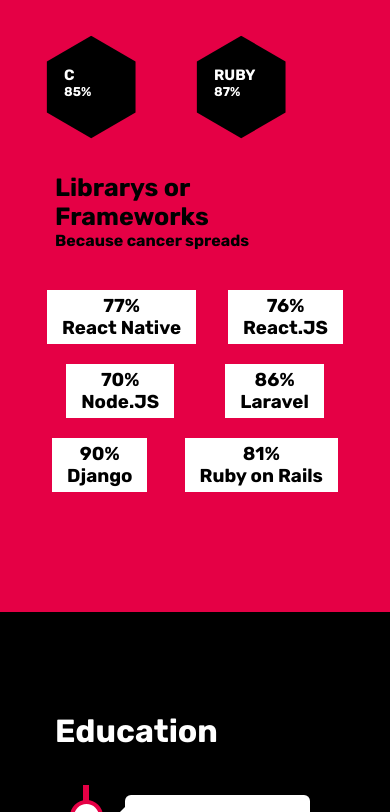
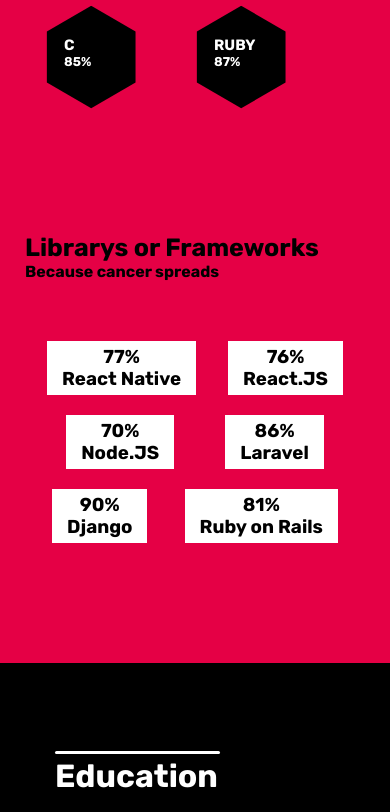
Before and after one commit to Rusian007/Rusian.github.io, a plain HTML site: page portfolio/bio.html in a window 390 px wide. Shown: the part 793-1605 px from the top of the page. Drawn offline with Linux system fonts and the light colour scheme.

Commit message:
updated bio

```diff
--- a/portfolio/bio.css
+++ b/portfolio/bio.css
@@ -43,8 +43,8 @@ nav{
 }
 
 .skill-text{
-	margin-top: 50px;
-	margin-bottom: 50px;
+	margin-top: 10px;
+	margin-bottom: 20px;
 }
 .skill{
 	height: 200px;
@@ -74,6 +74,14 @@ nav{
 	display: flex;
 	justify-content: space-between;
 	align-items: center;
+
+
+
+}
+
+.mb{
+	margin-bottom: 50px;
+	margin-top: 120px;
 }
 
   @media only screen and (max-width: 600px) {
@@ -99,9 +107,7 @@ nav{
 		.container{
 			padding: 10px 25px;
 		}
-		.skill-text{
-			margin: 30px;
-		}
+
 }
 
 .logo{
@@ -138,7 +144,7 @@ nav a{
 .edu-bg{
 	margin-top: 100px ;
 
-	padding: 100px 55px;
+	padding: 88px 55px;
 	background: black;
 
 	color: white;
@@ -327,3 +333,11 @@ ul li{
 .skill-group{
 	display: flex;
 }
+
+.line{
+	width: 165px;
+	height: 3px;
+	border-radius: 20px;
+	background-color: white;
+	margin-bottom: 3px;
+}
--- a/portfolio/bio.html
+++ b/portfolio/bio.html
@@ -23,8 +23,11 @@
 
 	<div class="container">
 		<div class="skill-text">
+
 			<h1>Programming</h2>
+
 			<h4>Languages and Markup</h4>
+
 		</div>
 
 		<div class="skill-set">
@@ -160,7 +163,7 @@
 
 		</div>
 
-		<div class="skill-text">
+		<div class="skill-text mb">
 			<h1>Librarys or Frameworks</h2>
 			<h4>Because cancer spreads</h4>
 		</div>
@@ -204,7 +207,12 @@
 	</div>
 
 	<div class="container edu-bg">
-		<h1>Education</h1>
+		<div>
+			<div class="line"></div>
+				<h1>Education</h1>
+
+		</div>
+
 
 		 <div class="timeline">
 		  <div class="container-timeline left">
@@ -234,6 +242,7 @@
 
 	<div class="container">
 		<div class="experience">
+
 			<h1>Experience</h1>
 
 			  <ul>
```
